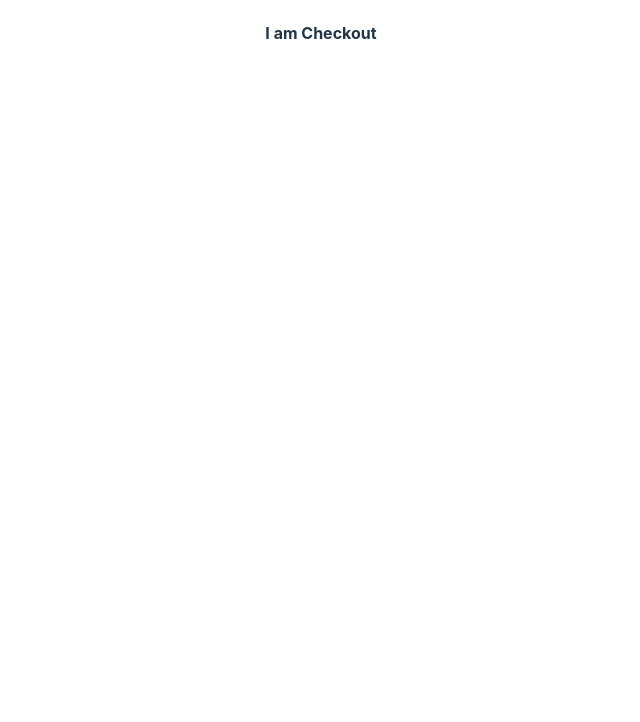
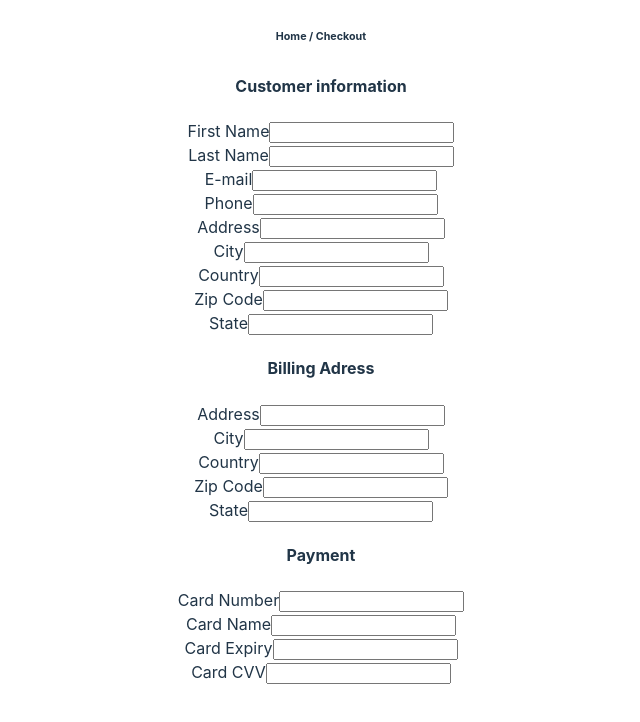
Before and after one commit to gentrithotii/WebStore, a React (Vite) app: page /checkout in a window 1280 px wide. Shown: the top 722 px of the page, without its empty margins (319-959 px from the left). Built offline with nearby package versions, Linux system fonts and the light colour scheme.

Commit message:
Uppdate of checkoutpage

```diff
--- a/src/Checkout/Checkout.tsx
+++ b/src/Checkout/Checkout.tsx
@@ -1,15 +1,142 @@
-import { useState } from 'react'
-import Header from './Header'
-import Page from './Main'
-import Footer from './Footer'
 
 
 function Checkout() {
   return (
     <div >
-      <h4>I am Checkout</h4>
+      <div className="checkout">
+        <div className="container">
+          <h6>Home / Checkout</h6>
+          </div>
+          <div className="container">
+            <div className="row">
+              <div className="col-md-7">
+                <div className="checkout__form">
+                  <h4>Customer information</h4>
+                  <div className = "card-body">
+                    <div className="row">
+                      <div className="col-md-6">
+                         <div className="form-group mb-3">
+                          <label>First Name</label>
+                          <input type="text" name="firstName" className="form-control"/>
+                          <div className="col-md-6">
+
+                         <div className="form-group mb-3">
+                          <label>Last Name</label>
+                          <input type="text" name="lastName" className="form-control"/>
+                          <div className="form-group mb-3">
+                          <label>E-mail</label>
+                          <input type="text" name="email" className="form-control"/>
+                          <div className="form-group mb-3">
+                          <label>Phone</label>
+                          <input type="text" name="phone" className="form-control"/>
+                          <div className="form-group mb-3">
+                          <label>Address</label>
+                          <input type="text" name="address" className="form-control"/>
+                          <div className="form-group mb-3">
+                          <label>City</label>
+                          <input type="text" name="city" className="form-control"/>
+                          <div className="form-group mb-3">
+                          <label>Country</label>
+                          <input type="text" name="country" className="form-control"/>
+                          <div className="form-group mb-3">
+                          <label>Zip Code</label>
+                          <input type="text" name="zipCode" className="form-control"/>
+                          <div className="form-group mb-3">
+                          <label>State</label>
+                          <input type="text" name="state" className="form-control"/>
+                          <div className="form-group mb-3">
+                          <div className="form-group mb-3">
+                          <h4>Billing Adress</h4>
+                          <div className="form-group mb-3">
+                          <label>Address</label>
+                          <input type="text" name="address" className="form-control"/>
+                          <div className="form-group mb-3">
+                          <label>City</label>
+                          <input type="text" name="city" className="form-control"/>
+                          <div className="form-group mb-3">
+                          <label>Country</label>
+                          <input type="text" name="country" className="form-control"/>
+                          <div className="form-group mb-3">
+                          <label>Zip Code</label>
+                          <input type="text" name="zipCode" className="form-control"/>
+                          <div className="form-group mb-3">
+                          <label>State</label>
+                          <input type="text" name="state" className="form-control"/>
+                          <div className="form-group mb-3">
+                          <h4>Payment</h4>
+                          <div className="form-group mb-3">
+                          <label>Card Number</label>
+                          <input type="text" name="cardNumber" className="form-control"/>
+                          <div className="form-group mb-3">
+                          <label>Card Name</label>
+                          <input type="text" name="cardName" className="form-control"/>
+                          <div className="form-group mb-3">
+                          <label>Card Expiry</label>
+                          <input type="text" name="cardExpiry" className="form-control"/>
+                          <div className="form-group mb-3">
+                          <label>Card CVV</label>
+                          <input type="text" name="cardCVV" className="form-control"/>
+
+
+
+
+
+
+
+
+
+
+
+
+
+
+
+
+                       </div>
+</div>
+</div>
+
+                    </div>
+                    </div>
+                    </div>
+                    </div>
+                    </div>
+
+                    </div>
+                    </div>
+
+
+
+
+
+
+
+
     </div>
-  )
+    </div>
+    </div>
+    </div>
+    </div>
+    </div>
+    </div>
+    </div>
+    </div>
+    </div>
+    </div>
+    </div>
+    </div>
+    </div>
+    </div>
+    </div>
+    </div>
+    </div>
+    </div>
+    </div>
+    </div>
+
+
+  );
+
 }
 
 
```
